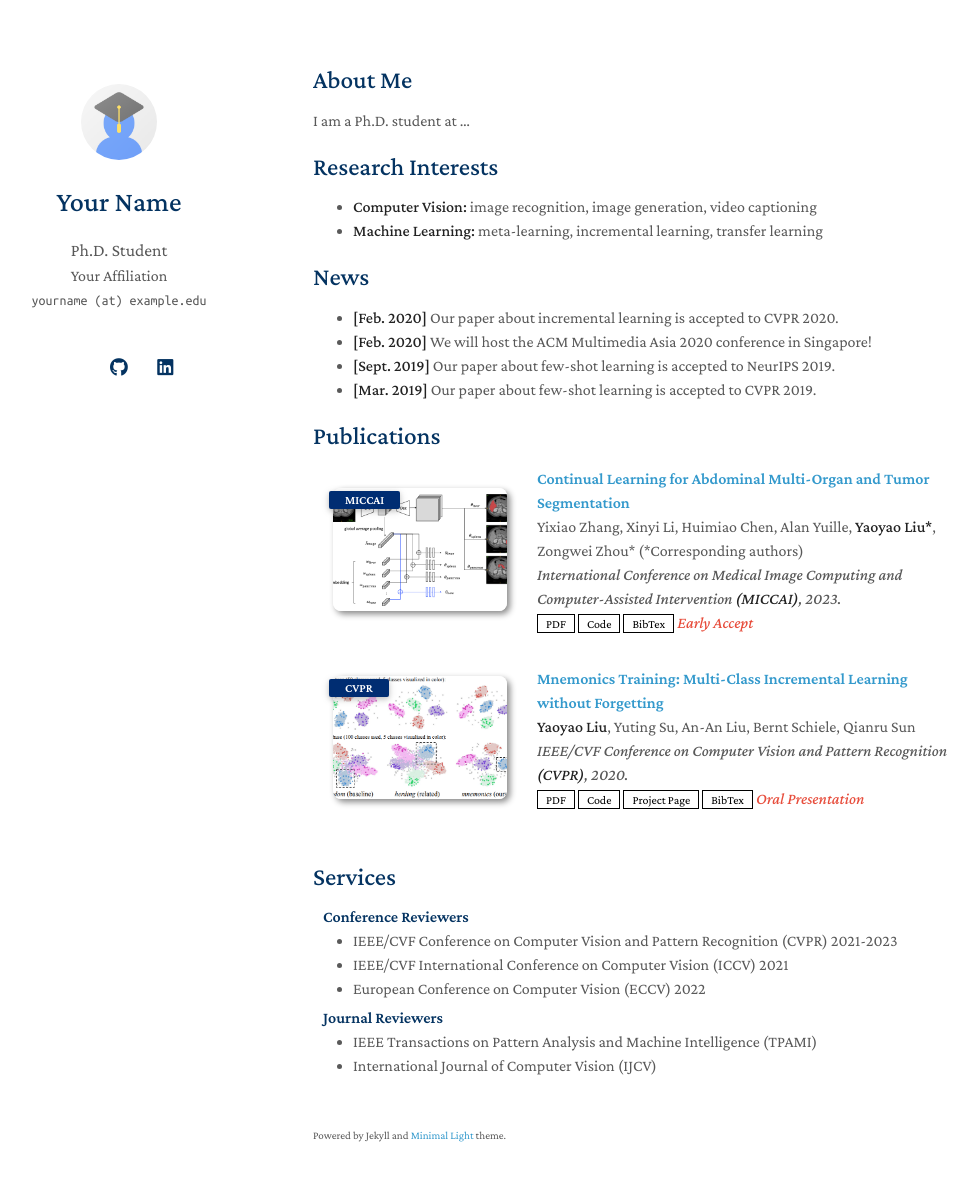
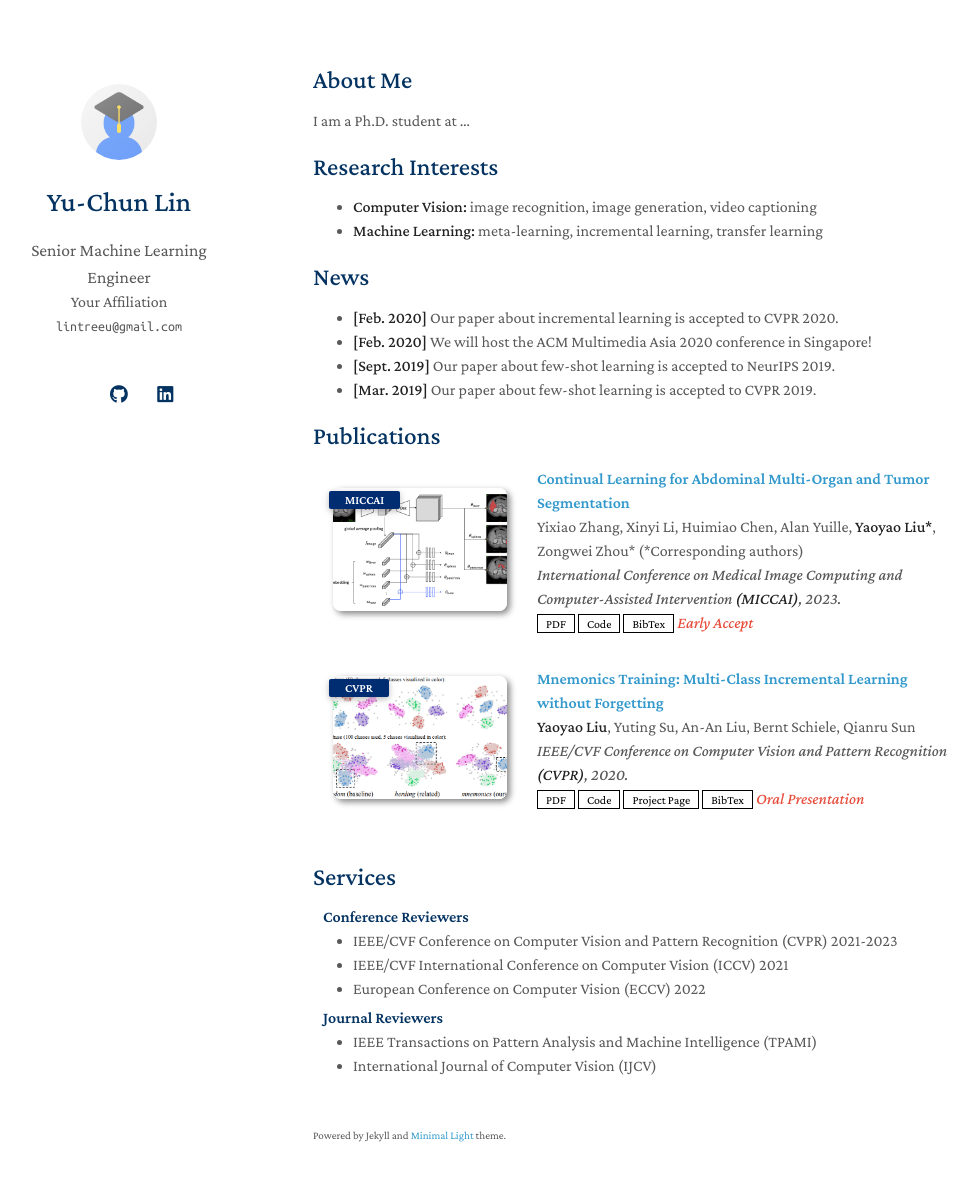
Before and after one commit to lintreeu/ankerlin.github.io, a Jekyll site: the page built from index.md, in a window 1280 px wide and 1216 px high. Shown: the top 1181 px of the window, without its empty margins (157-1135 px from the left). Built offline with Jekyll 4.4.1, drawn with Linux system fonts in a browser that asks for light colours; a style sheet for code colours, icons or effects is not loaded; our own code applies the rules of GitHub Pages for plain Markdown files.

Commit message:
Update _config.yml

```diff
--- a/_config.yml
+++ b/_config.yml
@@ -1,8 +1,8 @@
 # Basic Information
-title: Your Name
-position: Ph.D. Student
+title: Yu-Chun Lin
+position: Senior Machine Learning Engineer
 affiliation: Your Affiliation
-email: yourname (at) example.edu
+email: lintreeu@gmail.com
 
 # Search Engine Optimization (SEO)
 # The following information is used to improve the website traffic from search engines, e.g., Google.
```
